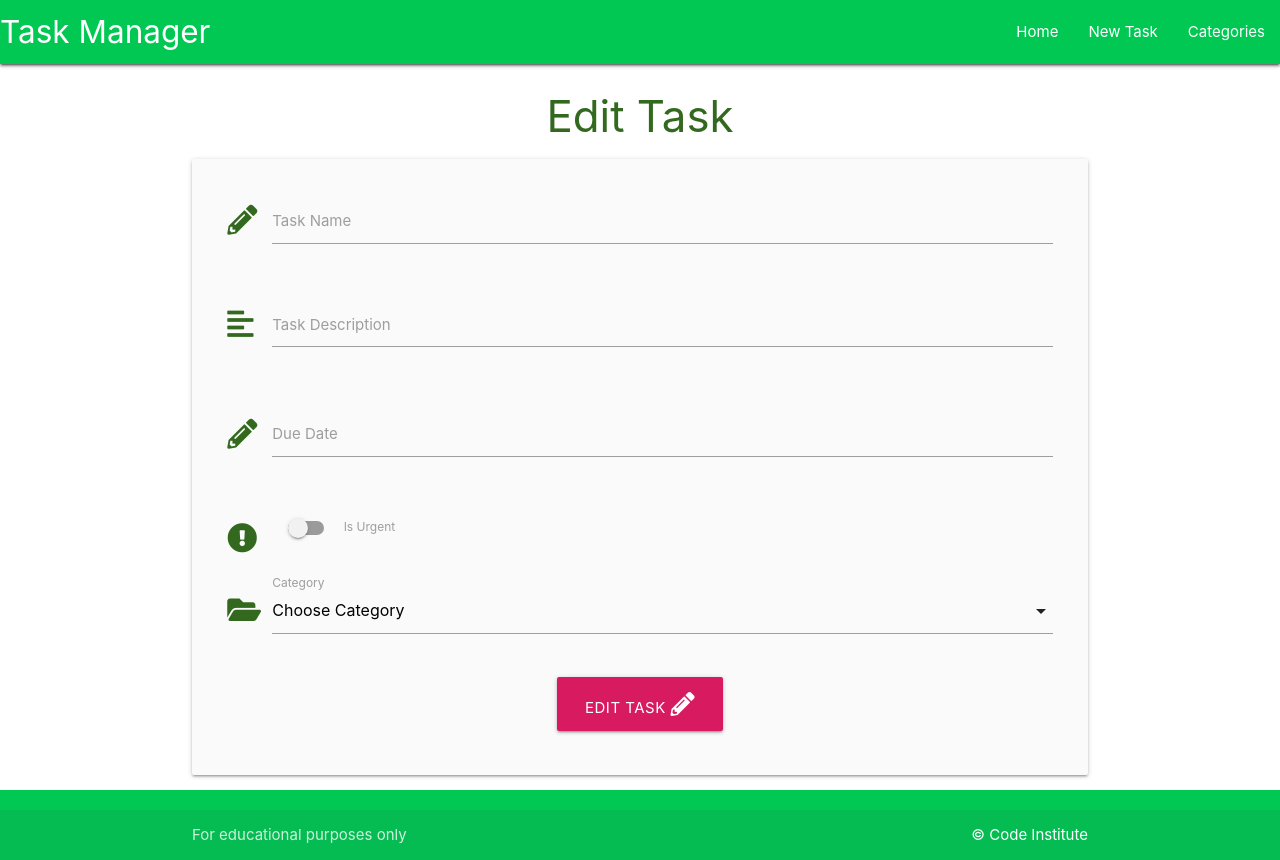
After one commit to kosamad/taskmanager-app, a Flask app: template taskmanager/templates/edit_task.html in a window 1280 px wide. The commit adds this page. Run offline with Flask 3, Linux system fonts and the light colour scheme; the template is opened without the code that fills it, so the values that code supplies are empty.

Commit message:
update to edit tasks.

```diff
--- a/taskmanager/templates/base.html
+++ b/taskmanager/templates/base.html
@@ -5,9 +5,9 @@
     <meta charset="UTF-8">
     <meta name="viewport" content="width=device-width, initial-scale=1.0">
     <!-- fontawesome CDN link -->
-    <link rel="stylesheet" href="https://cdnjs.cloudflare.com/ajax/libs/font-awesome/6.5.1/css/all.min.css"
-        integrity="sha512-DTOQO9RWCH3ppGqcWaEA1BIZOC6xxalwEsw9c2QQeAIftl+Vegovlnee1c9QX4TctnWMn13TZye+giMm8e2LwA=="
-        crossorigin="anonymous" referrerpolicy="no-referrer" />
+    <link rel="stylesheet" href="https://cdnjs.cloudflare.com/ajax/libs/font-awesome/5.15.3/css/all.min.css"
+    integrity="sha512-iBBXm8fW90+nuLcSKlbmrPcLa0OT92xO1BIsZ+ywDWZCvqsWgccV3gFoRBv0z+8dLJgyAHIhR35VZc2oM/gI1w=="
+    crossorigin="anonymous" referrerpolicy="no-referrer">
     <!-- Compiled and minified CSS from materialize-->
     <link rel="stylesheet" href="https://cdnjs.cloudflare.com/ajax/libs/materialize/1.0.0/css/materialize.min.css"
         type="text/css">
--- /dev/null
+++ b/taskmanager/templates/edit_task.html
@@ -0,0 +1,81 @@
+{% extends "base.html" %}
+{% block content %}
+
+<h3 class="light-green-text text-darken-4 center-align">Edit Task</h3>
+
+<div class="row card-panel grey lighten-5">
+  <form class="col s12" method="POST" action="{{ url_for('edit_task', task_id=task.id)}}">
+    <!-- task_name -->
+    <div class="row">
+      <div class="input-field col s12">
+        <!-- prefix on icon puts it before the box -->
+        <i class="fas fa-pencil-alt prefix light-green-text text-darken-4"></i>
+        <!-- id, name and label for below all have same name -->
+        <input id="task_name" name="task_name" minlength="5" maxlength="50" type="text" class="validate" required>
+        <label for="task_name">Task Name</label>
+      </div>
+    </div>
+
+    <!-- task_description-->
+    <div class="row">
+      <div class="input-field col s12">
+        <i class="fas fa-align-left prefix light-green-text text-darken-4"></i>
+        <!-- use textarea as will be a longer string -->
+        <textarea id="task_description" name="task_description" minlength="5" maxlength="250" type="text"
+          class="materialize-textarea validate" required></textarea>
+        <label for="task_description">Task Description</label>
+      </div>
+    </div>
+
+    <!-- due_date -->
+    <div class="row">
+      <div class="input-field col s12">
+        <i class="fas fa-pencil-alt prefix light-green-text text-darken-4"></i>
+        <input id="due_date" name="due_date" type="text" class="datepicker validate" required>
+        <label for="due_date">Due Date</label>
+      </div>
+    </div>
+
+    <!--is_urgent -->
+    <!-- use doc for switches page in materialise -->
+    <div class="row">
+      <div class="input-field col s12">
+        <div class="switch">
+          <i class="fas fa-exclamation-circle prefix light-green-text text-darken-4"></i>
+          <label for="is_urgent">
+            <input id="is_urgent" name="is_urgent" type="checkbox">
+            <span class="lever"></span>
+            Is Urgent
+          </label>
+        </div>
+      </div>
+    </div>
+
+    <!-- category_id -->
+    <!-- comes from select part of materialize forms -->
+    <div class="row">
+      <div class="input-field col s12">
+        <i class="fas fa-folder-open prefix light-green-text text-darken-4"></i>
+        <select id="category_id" name="category_id" class="validate" required>
+          <option value="" disabled selected>Choose Category</option>
+          <!-- for loop to list all the categories that are retireved from the database -->
+          {% for category in categories %}
+            <!-- with select elements the value is what is grabbed to store the data (not name like normal) -->
+            <option value="{{ category.id }}">{{ category.category_name }}</option>
+          {% endfor %}
+        </select>
+        <label for="category_id">Category</label>
+      </div>
+    </div>
+
+    <!-- submit button -->
+    <div class="row">
+      <div class="col s12 center-align">
+        <button class="btn-large pink darken-1" type="submit">Edit Task <i class="fas fa-pencil-alt"></i></button>
+      </div>
+    </div>
+  </form>
+</div>
+
+
+{% endblock %}
```
Also changed, not shown: taskmanager/routes.py (+19 -5 lines), taskmanager/templates/tasks.html (+6 -2 lines), README.md.
